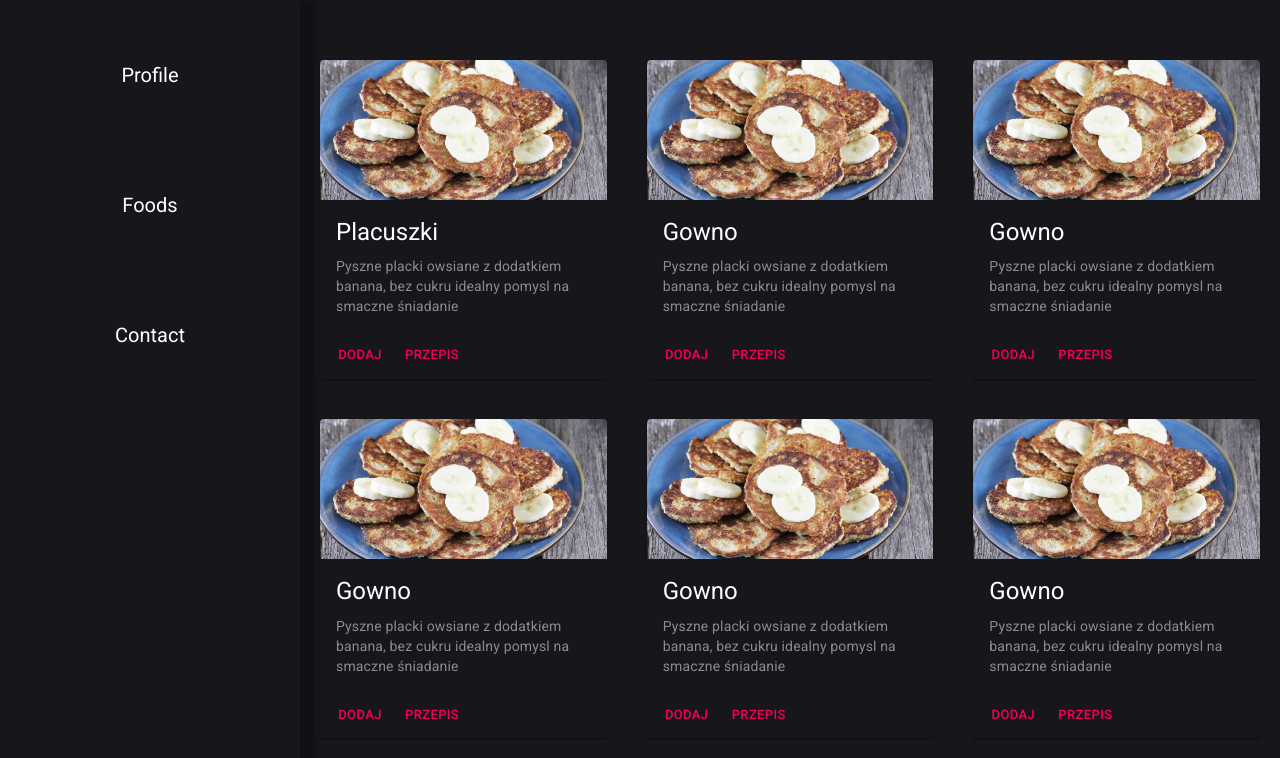
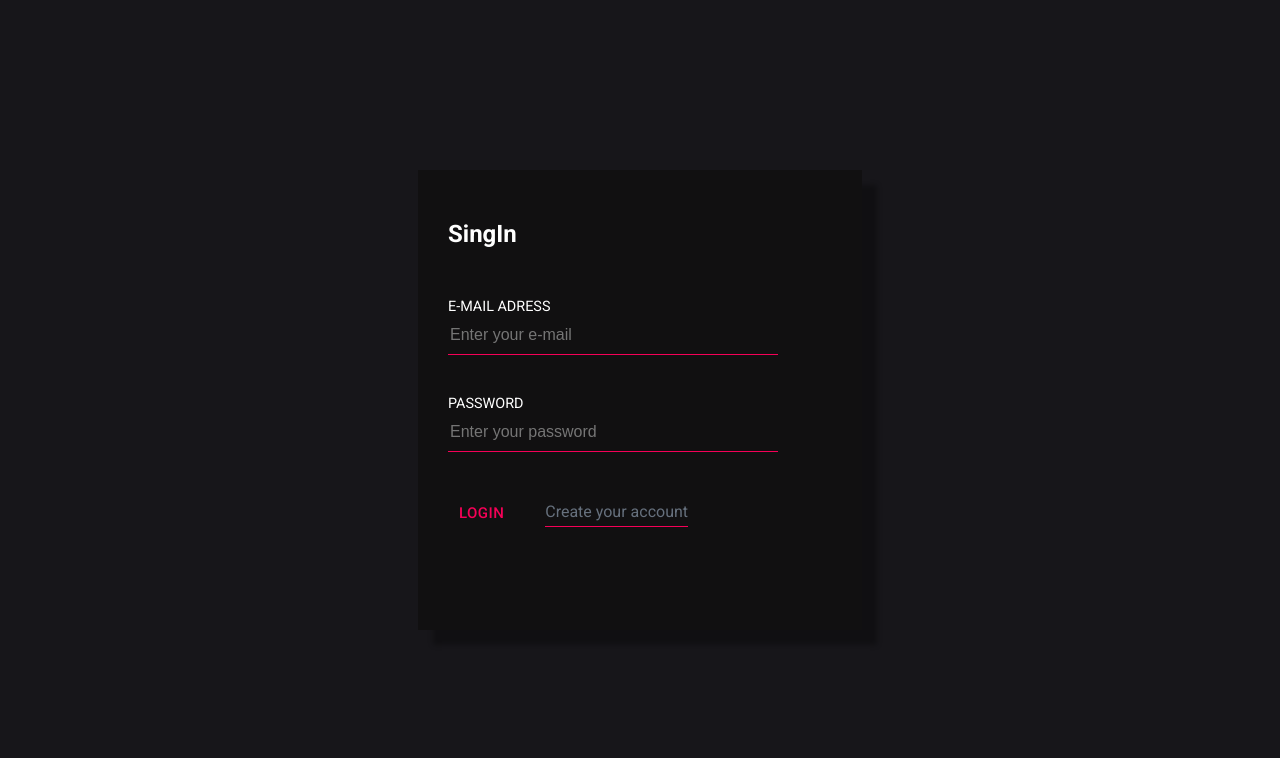
Before and after one commit to Sworzen1/praca, a React (Create React App) app: page /lunch in a window 1280 px wide. Shown: the top 758 px of the page. Built offline with nearby package versions, Linux system fonts and the light colour scheme.

Commit message:
set new login function

```diff
--- a/src/Calories.js
+++ b/src/Calories.js
@@ -1,17 +1,16 @@
-import React, { createContext, useState, useContext, useEffect } from 'react'
+import React, { createContext, useState, useContext, useEffect } from "react";
 
-const CaloriesContext = createContext()
+const CaloriesContext = createContext();
 
-const { Provider } = CaloriesContext
+const { Provider } = CaloriesContext;
 
-const CaloriesProvider = (props) => {
+const CaloriesProvider = props => {
+  const [login, setLogin] = useState(0);
+  const [carbo, setCarbo] = useState(0);
+  const [protein, setProtein] = useState(0);
+  const [fat, setFat] = useState(0);
+  const [calories, setCalories] = useState(0);
 
-    const [carbo, setCarbo] = useState(0)
-    const [protein, setProtein] = useState(0)
-    const [fat, setFat] = useState(0)
-    const [calories, setCalories] = useState(0)
-    const [isLoggedIn, setIsLoggedIn] = useState(false)
-    const [havent, setRegister] = useState(false)
   // useEffect(() => {
   //     const caloriesFromMemory = localStorage.getItem('calories')
   //     setCalories(parseInt(caloriesFromMemory))
@@ -22,34 +21,51 @@ const CaloriesProvider = (props) => {
   //     // setCarbo(parseInt(carboFromMemory))
   // }, [])
 
-    const addCalories = (carboToAdd,proteinToAdd, fatToAdd, caloriesToAdd) => {
+  const addCalories = (carboToAdd, proteinToAdd, fatToAdd, caloriesToAdd) => {
+    setCarbo(carbo + carboToAdd);
+    localStorage.setItem("carbo", carbo + carboToAdd);
 
-        setCarbo(carbo + carboToAdd)
-        localStorage.setItem('carbo', carbo + carboToAdd)
+    setProtein(protein + proteinToAdd);
+    localStorage.setItem("protein", protein + proteinToAdd);
 
-        setProtein(protein + proteinToAdd)
-        localStorage.setItem('protein', protein + proteinToAdd)
+    setFat(fat + fatToAdd);
+    localStorage.setItem("fat", fat + fatToAdd);
 
-        setFat(fat + fatToAdd)
-        localStorage.setItem('fat', fat + fatToAdd)
+    setCalories(calories + caloriesToAdd);
+    localStorage.setItem("calories", calories + caloriesToAdd);
+  };
 
-        setCalories(calories + caloriesToAdd)
-        localStorage.setItem('calories', calories + caloriesToAdd)
-    }
-    const login = () => {
-        setIsLoggedIn(true)
-    }
-    const register = ()  => {
-        setRegister(true)
-    }
+  const LoggedIn = () => {
+    setLogin(2);
+  };
+  const Register = () => {
+    setLogin(1);
+  };
+  const Already = () => {
+    setLogin(0);
+  };
 
-    return <Provider value={{ protein, addCalories, login, isLoggedIn, carbo, fat, calories, register, havent}}>
+  return (
+    <Provider
+      value={{
+        Already,
+        Register,
+        protein,
+        addCalories,
+        carbo,
+        fat,
+        calories,
+        login,
+        LoggedIn
+      }}
+    >
       {props.children}
     </Provider>
-}
+  );
+};
 
 export const useCalories = () => {
-    return useContext(CaloriesContext)
-}
+  return useContext(CaloriesContext);
+};
 
-export default CaloriesProvider
+export default CaloriesProvider;
```
Lines whose indentation alone changed are shown as unchanged.
